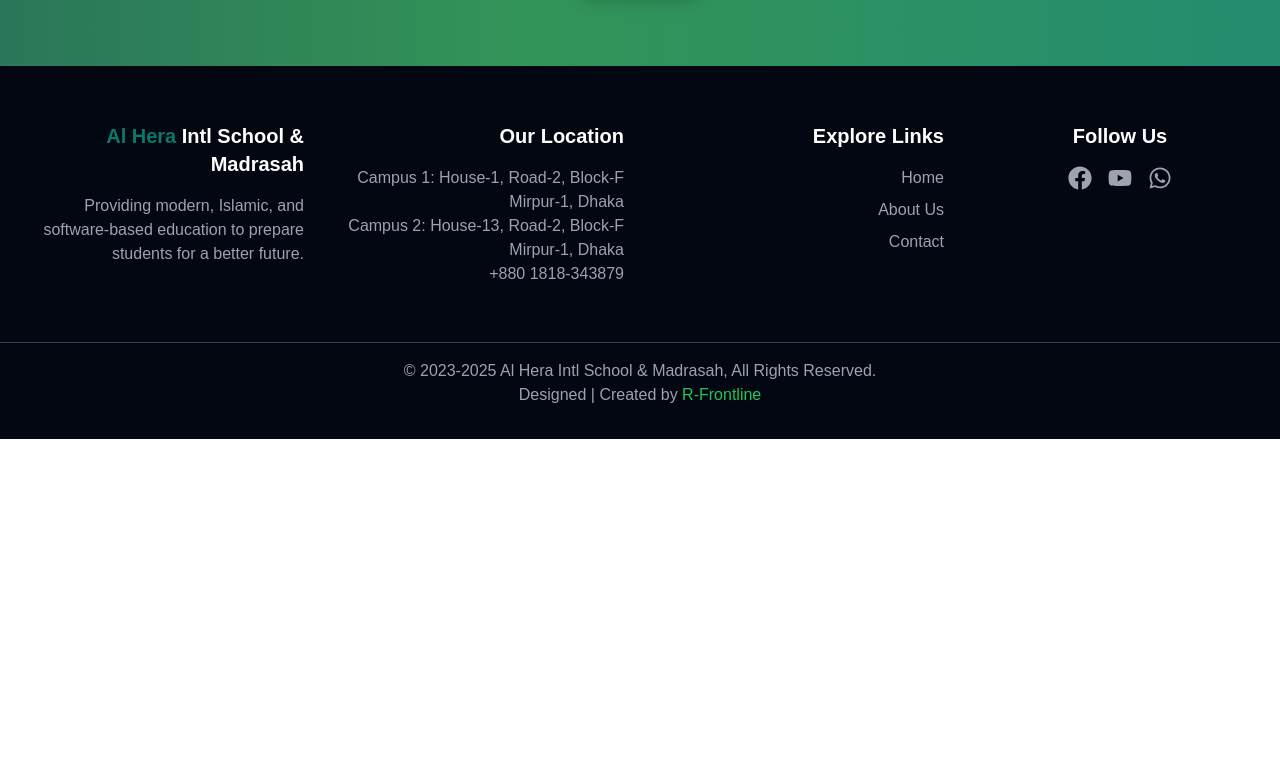
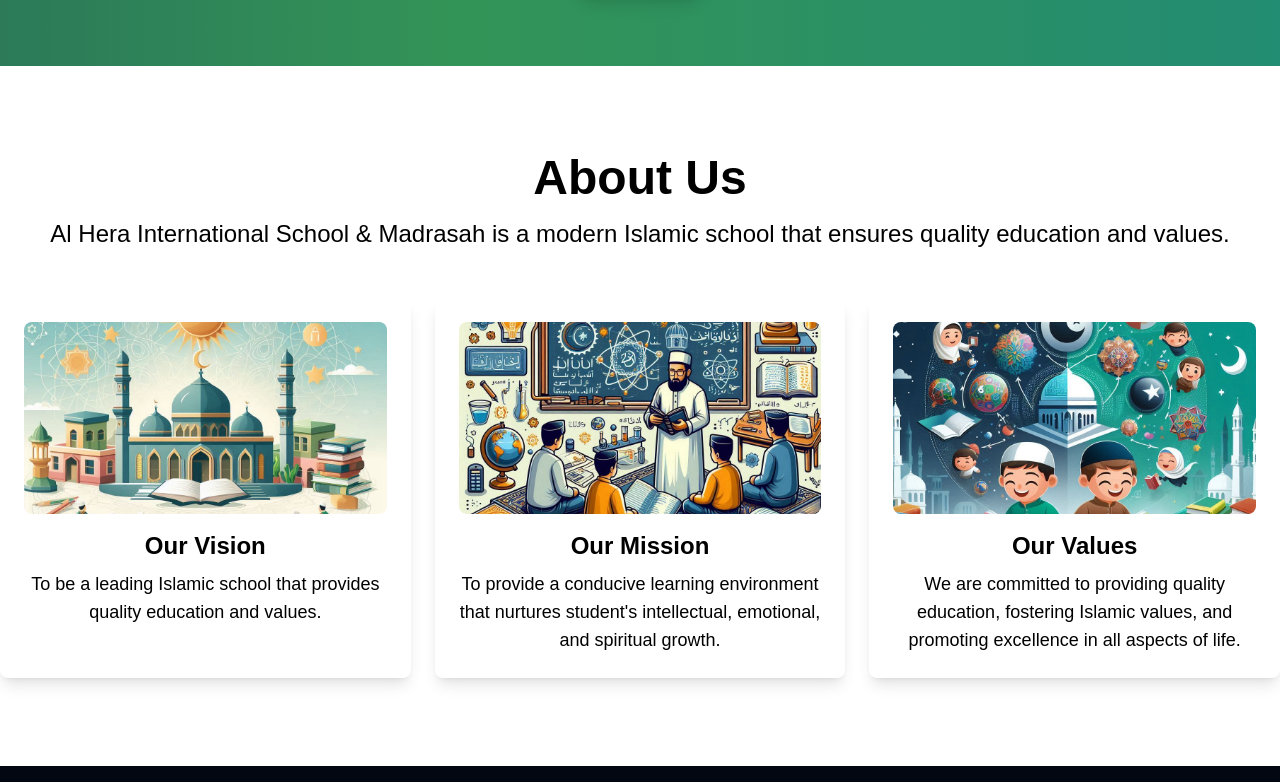
Before and after one commit to pally0091/al-hera-islami-school, a React (Vite) app: page / in a window 1280 px wide. Shown: the part 478-1260 px from the top of the page. Before the commit the page ends 917 px from the top, so only its background shows below. Built offline with nearby package versions, Linux system fonts and the light colour scheme.

Commit message:
add About section to Home page and implement fade-in animation effects

```diff
--- /dev/null
+++ b/src/componants/Animation.jsx
@@ -0,0 +1,9 @@
+export const fadeInUp = {
+  hidden: { opacity: 0, y: 50 },
+  visible: { opacity: 1, y: 0, transition: { duration: 0.8 } },
+};
+
+export const fadeIn = {
+  hidden: { opacity: 0 },
+  visible: { opacity: 1, transition: { duration: 0.8, delay: 0.2 } },
+};
--- a/src/pages/Home.jsx
+++ b/src/pages/Home.jsx
@@ -1,5 +1,6 @@
 import { motion } from "framer-motion";
 import { Link } from "react-router-dom";
+import { fadeInUp } from "../componants/Animation";
 
 const Banner = () => {
   return (
@@ -53,10 +54,80 @@
   );
 };
 
+const AboutSection = () => {
+  return (
+    <motion.section
+      className="my-10"
+      initial="hidden"
+      whileInView="visible"
+      variants={fadeInUp}
+    >
+      <div className="container mx-auto py-12">
+        <h2 className="text-3xl lg:text-5xl font-bold text-center">About Us</h2>
+        <p className="text-lg lg:text-2xl mt-4 px-2 lg:px-0 text-center">
+          Al Hera International School & Madrasah is a modern Islamic school
+          that ensures quality education and values.
+        </p>
+        <div className="grid grid-cols-1 lg:grid-cols-3 gap-6 mt-12">
+          <motion.div
+            className="bg-white shadow-lg p-6 rounded-lg"
+            whileHover={{ scale: 1.05 }}
+            whileTap={{ scale: 0.95 }}
+          >
+            <img
+              src="/img/about-1.jpeg"
+              alt="About 1"
+              className="w-full h-48 object-cover rounded-lg"
+            />
+            <h3 className="text-xl lg:text-2xl font-bold mt-4">Our Vision</h3>
+            <p className="text-lg mt-2">
+              To be a leading Islamic school that provides quality education and
+              values.
+            </p>
+          </motion.div>
+          <motion.div
+            className="bg-white shadow-lg p-6 rounded-lg"
+            whileHover={{ scale: 1.05 }}
+            whileTap={{ scale: 0.95 }}
+          >
+            <img
+              src="/img/about-2.jpeg"
+              alt="About 2"
+              className="w-full h-48 object-cover rounded-lg"
+            />
+            <h3 className="text-xl lg:text-2xl font-bold mt-4">Our Mission</h3>
+            <p className="text-lg mt-2">
+              To provide a conducive learning environment that nurtures
+              student&apos;s intellectual, emotional, and spiritual growth.
+            </p>
+          </motion.div>
+          <motion.div
+            className="bg-white shadow-lg p-6 rounded-lg"
+            whileHover={{ scale: 1.05 }}
+            whileTap={{ scale: 0.95 }}
+          >
+            <img
+              src="/img/about-3.jpeg"
+              alt="About 3"
+              className="w-full h-48 object-cover rounded-lg"
+            />
+            <h3 className="text-xl lg:text-2xl font-bold mt-4">Our Values</h3>
+            <p className="text-lg mt-2">
+              We are committed to providing quality education, fostering Islamic
+              values, and promoting excellence in all aspects of life.
+            </p>
+          </motion.div>
+        </div>
+      </div>
+    </motion.section>
+  );
+};
+
 const Home = () => {
   return (
     <div>
       <Banner />
+      <AboutSection />
     </div>
   );
 };
```
